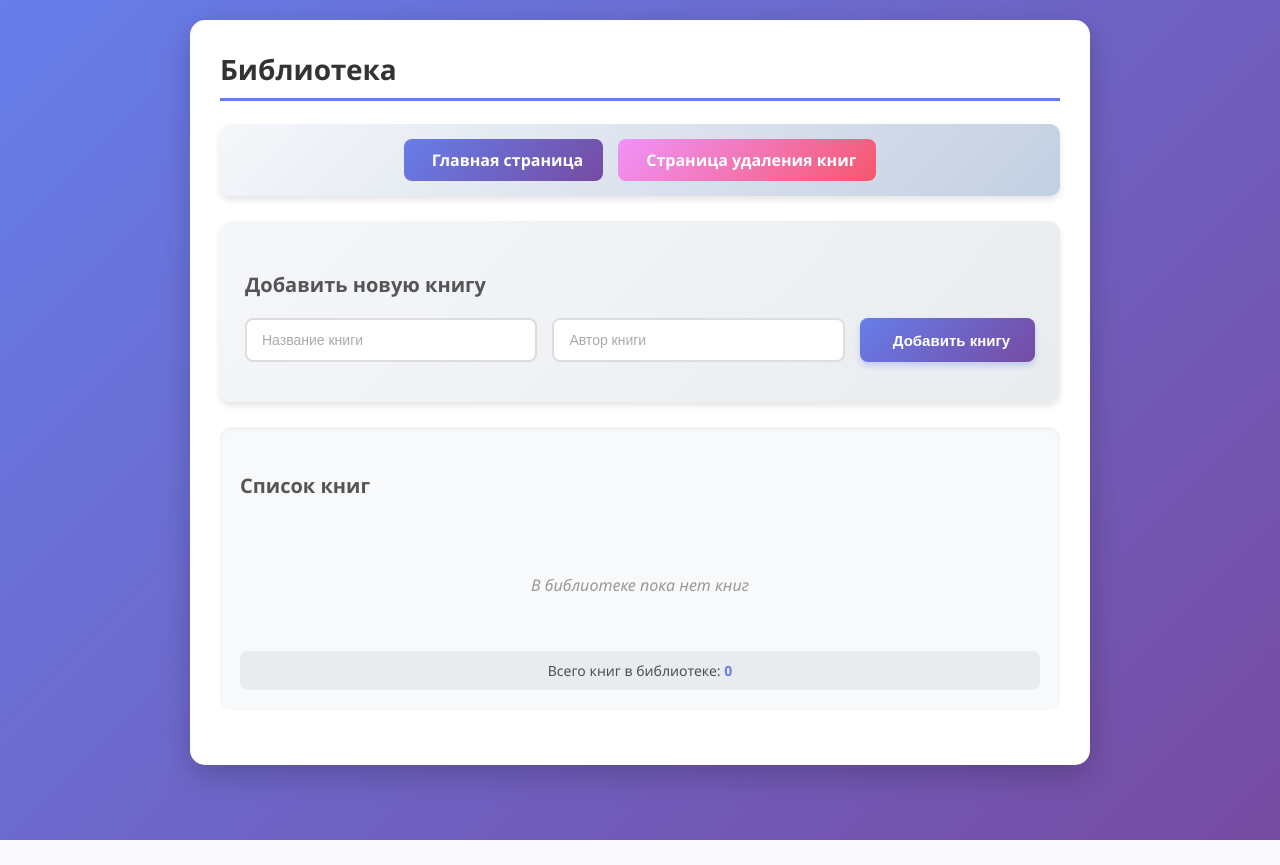
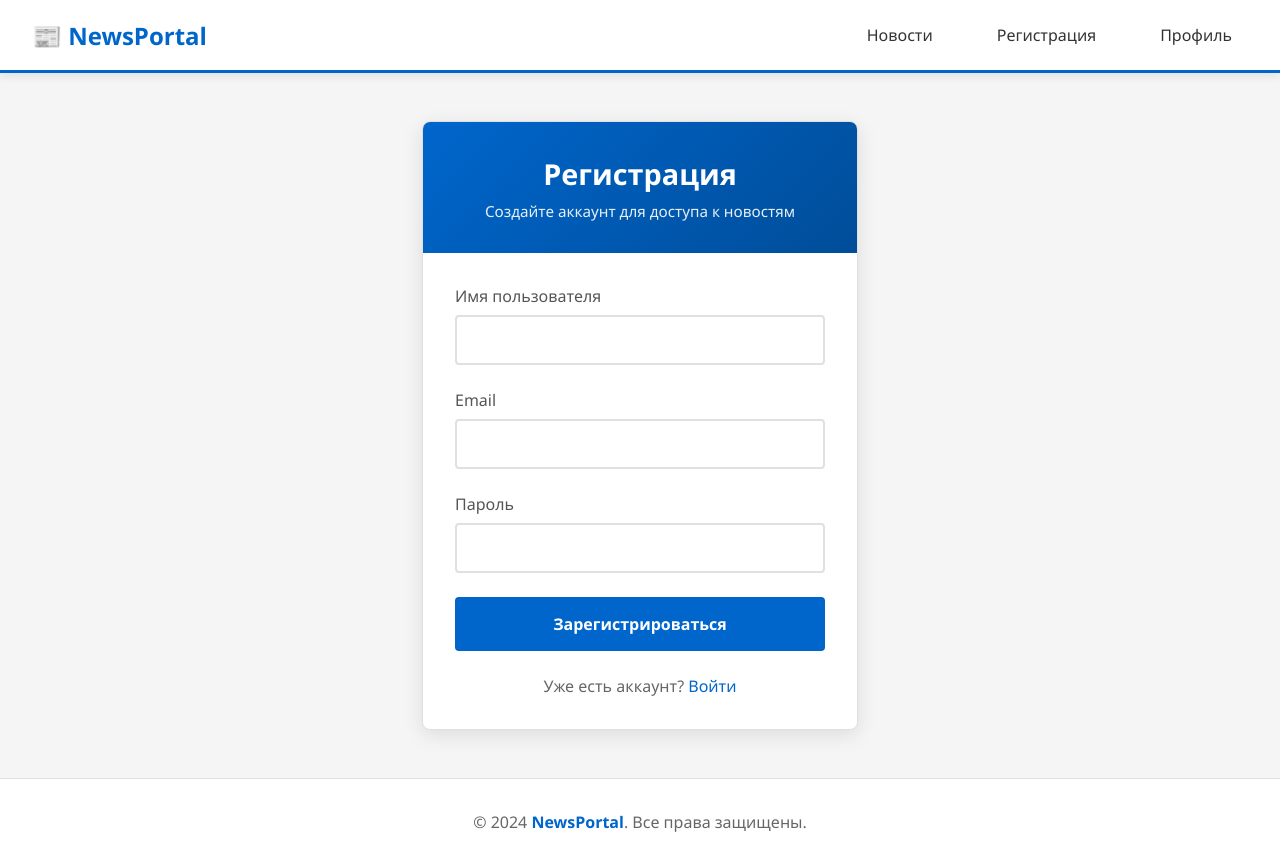
Before and after one commit to hail366914-lgtm/notepad, a FastAPI app: template templates/notefront.html in a window 1280 px wide. Before the commit the page ends 840 px from the top, so only its background shows below. Run offline with FastAPI, Linux system fonts and the light colour scheme; the template is opened without the code that fills it, so the values that code supplies are empty.

Commit message:
notefront.html

```diff
--- a/templates/notefront.html
+++ b/templates/notefront.html
@@ -1,346 +1,9 @@
-<!DOCTYPE html>
-<html>
-<head>
-    <meta charset="UTF-8">
-    <title>Библиотека - Главная</title>
-    <style>
-        body {
-            font-family: 'Segoe UI', Tahoma, Geneva, Verdana, sans-serif;
-            max-width: 900px;
-            margin: 0 auto;
-            padding: 20px;
-            background: linear-gradient(135deg, #667eea 0%, #764ba2 100%);
-            min-height: 100vh;
-        }
-
-        .container {
-            background-color: white;
-            border-radius: 15px;
-            padding: 30px;
-            box-shadow: 0 10px 30px rgba(0,0,0,0.2);
-        }
-
-        h2 {
-            color: #333;
-            border-bottom: 3px solid #667eea;
-            padding-bottom: 10px;
-            margin-top: 0;
-            font-size: 28px;
-        }
-
-        h3 {
-            color: #555;
-            margin-top: 25px;
-            font-size: 20px;
-        }
-
-        .nav-links {
-            margin-bottom: 25px;
-            padding: 15px;
-            background: linear-gradient(135deg, #f5f7fa 0%, #c3cfe2 100%);
-            border-radius: 10px;
-            display: flex;
-            gap: 15px;
-            justify-content: center;
-            box-shadow: 0 4px 6px rgba(0,0,0,0.1);
-        }
-
-        .nav-links a {
-            text-decoration: none;
-            color: white;
-            font-weight: bold;
-            padding: 10px 20px;
-            border-radius: 8px;
-            transition: all 0.3s ease;
-            display: flex;
-            align-items: center;
-            gap: 8px;
-        }
-
-        .nav-links a:first-child {
-            background: linear-gradient(135deg, #667eea 0%, #764ba2 100%);
-        }
-
-        .nav-links a:last-child {
-            background: linear-gradient(135deg, #f093fb 0%, #f5576c 100%);
-        }
-
-        .nav-links a:hover {
-            transform: translateY(-2px);
-            box-shadow: 0 5px 15px rgba(0,0,0,0.2);
-        }
-
-        .add-book-section {
-            background: linear-gradient(135deg, #f5f7fa 0%, #e9ecef 100%);
-            padding: 25px;
-            border-radius: 12px;
-            margin: 25px 0;
-            box-shadow: 0 4px 6px rgba(0,0,0,0.1);
-        }
-
-        .input-group {
-            display: flex;
-            gap: 15px;
-            flex-wrap: wrap;
-            margin: 15px 0;
-        }
-
-        input {
-            flex: 1;
-            min-width: 200px;
-            padding: 12px 15px;
-            border: 2px solid #ddd;
-            border-radius: 8px;
-            font-size: 14px;
-            transition: all 0.3s;
-            background-color: white;
-        }
-
-        input:focus {
-            outline: none;
-            border-color: #667eea;
-            box-shadow: 0 0 0 3px rgba(102, 126, 234, 0.1);
-        }
-
-        input::placeholder {
-            color: #aaa;
-        }
-
-        button {
-            padding: 12px 25px;
-            background: linear-gradient(135deg, #667eea 0%, #764ba2 100%);
-            color: white;
-            border: none;
-            border-radius: 8px;
-            cursor: pointer;
-            font-size: 15px;
-            font-weight: bold;
-            transition: all 0.3s;
-            display: flex;
-            align-items: center;
-            gap: 8px;
-            box-shadow: 0 4px 6px rgba(102, 126, 234, 0.3);
-        }
-
-        button:hover {
-            transform: translateY(-2px);
-            box-shadow: 0 6px 12px rgba(102, 126, 234, 0.4);
-        }
-
-        .books-container {
-            margin: 25px 0;
-            padding: 20px;
-            background-color: #f8f9fa;
-            border-radius: 12px;
-            box-shadow: inset 0 2px 4px rgba(0,0,0,0.05);
-        }
-
-        .book-card {
-            background: white;border-radius: 10px;
-            padding: 15px 20px;
-            margin: 12px 0;
-            display: flex;
-            justify-content: space-between;
-            align-items: center;
-            box-shadow: 0 2px 8px rgba(0,0,0,0.08);
-            transition: all 0.3s;
-            border-left: 5px solid #667eea;
-        }
-
-        .book-card:hover {
-            transform: translateX(5px);
-            box-shadow: 0 4px 12px rgba(0,0,0,0.15);
-        }
-
-        .book-info {
-            flex-grow: 1;
-        }
-
-        .book-title {
-            font-size: 18px;
-            font-weight: bold;
-            color: #333;
-            margin-bottom: 5px;
-        }
-
-        .book-author {
-            color: #666;
-            font-size: 14px;
-            display: flex;
-            align-items: center;
-            gap: 5px;
-        }
-
-        .book-author::before {
-            content: "✍";
-            font-size: 14px;
-        }
-
-        .book-id {
-            background-color: #e9ecef;
-            padding: 4px 10px;
-            border-radius: 20px;
-            font-size: 12px;
-            color: #666;
-            display: inline-block;
-            margin-top: 5px;
-        }
-
-        .empty-state {
-            text-align: center;
-            padding: 40px;
-            color: #999;
-            font-style: italic;
-            font-size: 16px;
-        }
-
-        .empty-state::before {
-            content: "";
-            display: block;
-            font-size: 48px;
-            margin-bottom: 15px;
-        }
-
-        #message {
-            margin: 15px 0;
-            padding: 12px;
-            border-radius: 8px;
-            display: none;
-            position: fixed;
-            top: 20px;
-            right: 20px;
-            z-index: 1000;
-            box-shadow: 0 4px 12px rgba(0,0,0,0.15);
-            animation: slideIn 0.3s ease-out;
-        }
-
-        @keyframes slideIn {
-            from {
-                transform: translateX(100%);
-                opacity: 0;
-            }
-            to {
-                transform: translateX(0);
-                opacity: 1;
-            }
-        }
-
-        .message-success {
-            background: linear-gradient(135deg, #84fab0 0%, #8fd3f4 100%);
-            color: #155724;
-            border: 1px solid #c3e6cb;
-        }
-
-        .message-error {
-            background: linear-gradient(135deg, #f093fb 0%, #f5576c 100%);
-            color: #721c24;
-            border: 1px solid #f5c6cb;
-        }
-
-        .stats {
-            margin-top: 15px;
-            padding: 10px;
-            background-color: #e9ecef;
-            border-radius: 8px;
-            color: #495057;
-            font-size: 14px;
-            text-align: center;
-        }
-
-        .stats span {
-            font-weight: bold;
-            color: #667eea;
-        }
-
-        @media (max-width: 600px) {
-            .input-group {
-                flex-direction: column;
-            }
-
-            .nav-links {
-                flex-direction: column;
-            }
-
-            .book-card {
-                flex-direction: column;
-                text-align: center;
-                gap: 10px;
-            }
-
-            .book-id {
-                margin-top: 10px;
-            }
-        }
-    </style>
-</head>
-<body>
-    <div class="container">
-        <h2> Библиотека</h2>
-
-        <div class="nav-links">
-            <a href="http://127.0.0.1:8000/">
-                <span></span> Главная страница
-            </a>
-            <a href="/del" target="_blank">
-                <span></span> Страница удаления книг
-            </a>
-        </div><div class="add-book-section">
-            <h3> Добавить новую книгу</h3>
-            <div class="input-group">
-                <input type="text" id="title" placeholder="Название книги" autocomplete="off">
-                <input type="text" id="author" placeholder="Автор книги" autocomplete="off">
-                <button onclick="addBook()">
-                    <span></span> Добавить книгу
-                </button>
-            </div>
-        </div>
-
-        <div class="books-container">
-            <h3>Список книг</h3>
-            <div id="booksList">
-                {% if books %}
-                    {% for book in books %}
-                    <div class="book-card">
-                        <div class="book-info">
-                            <div class="book-title">{{ book.title }}</div>
-                            <div class="book-author">{{ book.author }}</div>
-                            <span class="book-id">ID: {{ book.id }}</span>
-                        </div>
-                    </div>
-                    {% endfor %}
-                {% else %}
-                    <div class="empty-state">
-                        В библиотеке пока нет книг
-                    </div>
-                {% endif %}
-            </div>
-
-            <div class="stats">
-                Всего книг в библиотеке: <span>{{ books|length }}</span>
-            </div>
-        </div>
-    </div>
-
-    <div id="message"></div>
-
-    <script>
-        async function addBook() {
-            const title = document.getElementById('title').value.trim();
-            const author = document.getElementById('author').value.trim();
-
-            if (!title || !author) {
-                showMessage(' Заполните все поля', 'error');
-                return;
-            }
-
-            try {
-                const response = await fetch('/api/books', {
 <!DOCTYPE html>
 <html lang="ru">
 <head>
     <meta charset="UTF-8">
     <meta name="viewport" content="width=device-width, initial-scale=1.0">
-    <title>Новостной портал</title>
+    <title>Регистрация - NewsPortal</title>
     <style>
         * {
             margin: 0;
@@ -389,72 +52,118 @@
             background-color: #f0f7ff;
         }
 
-        .nav-links a.active {
-            color: #0066cc;
-            background-color: #f0f7ff;
-        }
-
         .container {
-            max-width: 1200px;
-            margin: 2rem auto;
+            max-width: 500px;
+            margin: 3rem auto;
             padding: 0 2rem;
         }
 
-        h1 {
-            color: #0066cc;
-            margin-bottom: 2rem;
-            font-size: 2rem;
-        }
-
-        .news-grid {
-            display: grid;
-            grid-template-columns: repeat(auto-fill, minmax(350px, 1fr));
-            gap: 2rem;
-        }
-
-        .news-card {
+        .register-card {
             background-color: white;
             border-radius: 8px;
+            box-shadow: 0 5px 20px rgba(0,0,0,0.1);
             overflow: hidden;
-            box-shadow: 0 2px 5px rgba(0,0,0,0.1);
-            transition: transform 0.3s, box-shadow 0.3s;
             border: 1px solid #e0e0e0;
         }
 
-        .news-card:hover {
-            transform: translateY(-5px);
-            box-shadow: 0 5px 20px rgba(0,102,204,0.1);
+        .register-header {
+            background: linear-gradient(135deg, #0066cc, #004d99);
+            color: white;
+            padding: 2rem;
+            text-align: center;
+        }
+
+        .register-header h2 {
+            font-size: 1.8rem;
+            margin-bottom: 0.5rem;
+        }
+
+        .register-header p {
+            opacity: 0.9;
+            font-size: 0.95rem;
+        }
+
+        .register-form {
+            padding: 2rem;
+        }
+
+        .form-group {
+            margin-bottom: 1.5rem;
+        }
+
+        .form-group label {
+            display: block;
+            margin-bottom: 0.5rem;
+            color: #555;
+            font-weight: 500;
+        }
+
+        .form-group input {
+            width: 100%;
+            padding: 0.75rem;
+            border: 2px solid #e0e0e0;
+            border-radius: 4px;
+            font-size: 1rem;
+            transition: border-color 0.3s;
+        }
+
+        .form-group input:focus {
+            outline: none;
             border-color: #0066cc;
         }
 
-        .news-header {
-            background: linear-gradient(135deg, #0066cc, #004d99);
+        .btn-register {
+            width: 100%;
+            padding: 1rem;
+            background-color: #0066cc;
             color: white;
-            padding: 1rem;
+            border: none;
+            border-radius: 4px;
+            font-size: 1rem;
+            font-weight: 600;
+            cursor: pointer;
+            transition: background-color 0.3s;
         }
 
-        .news-header h3 {
-            font-size: 1.2rem;
-            margin-bottom: 0.5rem;
+        .btn-register:hover {
+            background-color: #004d99;
         }
 
-        .news-meta {
-            display: flex;
-            justify-content: space-between;
-            font-size: 0.85rem;
-            opacity: 0.9;
+        .login-link {
+            text-align: center;
+            margin-top: 1.5rem;
+            color: #666;
         }
 
-        .category {
-            background-color: rgba(255,255,255,0.2);
-            padding: 0.2rem 0.5rem;
-            border-radius: 4px;
+        .login-link a {
+            color: #0066cc;
+            text-decoration: none;
+            font-weight: 500;
         }
 
-        .news-content {
-            padding: 1.5rem;
-            color: #555;
-            line-height: 1.6;
+        .login-link a:hover {
+            text-decoration: underline;
+        }
+
+        .message {
+            padding: 1rem;
+            border-radius: 4px;
+            margin-bottom: 1rem;
+            display: none;
+        }
+
+        .message.success {
+            background-color: #d4edda;
+            color: #155724;
+            border: 1px solid #c3e6cb;
+            display: block;
+        }
+
+        .message.error {
+            background-color: #f8d7da;
+            color: #721c24;
+            border: 1px solid #f5c6cb;
+            display: block;
         }
 
         .footer {
@@ -476,35 +185,89 @@
     <nav class="navbar">
         <div class="logo">📰 NewsPortal</div>
         <div class="nav-links">
-            <a href="/" class="active">Новости</a>
-            <a href="/register">Регистрация</a>
-            <a href="/profile?username=admin&password=admin123">Профиль</a>
+            <a href="/">Новости</a>
+            <a href="/register" class="active">Регистрация</a>
+            <a href="/profile">Профиль</a>
         </div>
     </nav>
 
     <div class="container">
-        <h1>Последние новости</h1>
+        <div class="register-card">
+            <div class="register-header">
+                <h2>Регистрация</h2>
+                <p>Создайте аккаунт для доступа к новостям</p>
+            </div>
 
-        <div class="news-grid">
-            {% for item in news %}
-            <div class="news-card">
-                <div class="news-header">
-                    <h3>{{ item.title }}</h3>
-                    <div class="news-meta">
-                        <span class="category">{{ item.category }}</span>
-                        <span>{{ item.date }}</span>
+            <div class="register-form">
+                <div id="message" class="message"></div>
+
+                <form id="registerForm">
+                    <div class="form-group">
+                        <label for="username">Имя пользователя</label>
+                        <input type="text" id="username" name="username" required>
                     </div>
-                </div>
-                <div class="news-content">
-                    {{ item.content }}
+
+                    <div class="form-group">
+                        <label for="email">Email</label>
+                        <input type="email" id="email" name="email" required>
+                    </div>
+
+                    <div class="form-group">
+                        <label for="password">Пароль</label>
+                        <input type="password" id="password" name="password" required>
+                    </div>
+
+                    <button type="submit" class="btn-register">Зарегистрироваться</button>
+                </form>
+
+                <div class="login-link">
+                    Уже есть аккаунт? <a href="/profile">Войти</a>
                 </div>
             </div>
-            {% endfor %}
         </div>
     </div>
 
     <footer class="footer">
         <p>© 2024 <span>NewsPortal</span>. Все права защищены.</p>
     </footer>
+
+    <script>
+        document.getElementById('registerForm').addEventListener('submit', async function(e) {
+            e.preventDefault();
+
+            const username = document.getElementById('username').value;
+            const email = document.getElementById('email').value;
+            const password = document.getElementById('password').value;
+
+            const messageDiv = document.getElementById('message');
+
+            try {
+                const response = await fetch('/api/register', {
+                    method: 'POST',
+                    headers: {
+                        'Content-Type': 'application/json'
+                    },
+                    body: JSON.stringify({ username, email, password })
+                });
+
+                const data = await response.json();
+
+                if (response.ok) {
+                    messageDiv.className = 'message success';
+                    messageDiv.textContent = 'Регистрация успешна! Перенаправление...';
+
+                    setTimeout(() => {
+                        window.location.href = `/profile?username=${username}&password=${password}`;
+                    }, 1500);
+                } else {
+                    messageDiv.className = 'message error';
+                    messageDiv.textContent = data.detail || 'Ошибка при регистрации';
+                }
+            } catch (error) {
+                messageDiv.className = 'message error';
+                messageDiv.textContent = 'Ошибка сервера';
+            }
+        });
+    </script>
 </body>
 </html>
```
